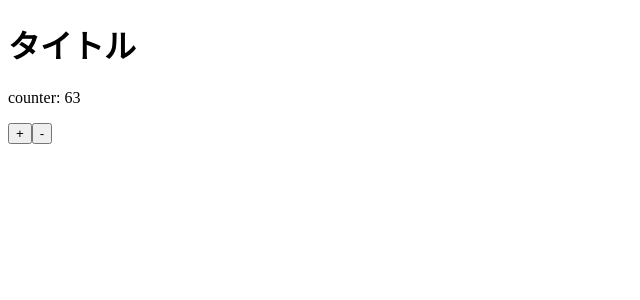
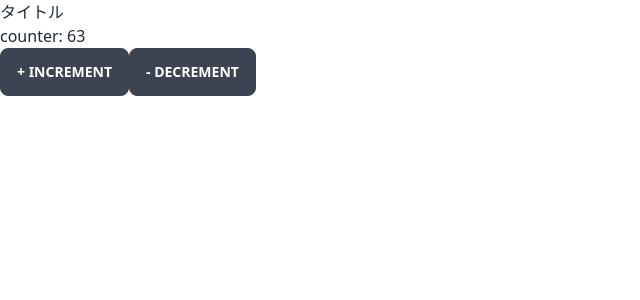
Before and after one commit to dychi/nuxt3-test-app, a Nuxt app: page / in a window 1280 px wide. Shown: the top 300 px of the page, without its empty margins (0-640 px from the left). Built offline with nearby package versions, Linux system fonts and the light colour scheme.

Commit message:
add tailwindcss&daisyui

```diff
--- a/nuxt.config.ts
+++ b/nuxt.config.ts
@@ -12,4 +12,11 @@ export default defineNuxtConfig({
       DEBUG: (process.env.ENV as string) === "development",
     },
   },
+  css: ["~/public/styles/tailwind.css"],
+  postcss: {
+    plugins: {
+      tailwindcss: {},
+      autoprefixer: {},
+    },
+  },
 })
--- a/pages/index.vue
+++ b/pages/index.vue
@@ -2,8 +2,8 @@
   <div>
     <h1>タイトル</h1>
     <p>counter: {{ counter }}</p>
-    <button @click="counter++">+</button>
-    <button @click="counter--">-</button>
+    <button class="btn" @click="counter++">+ increment</button>
+    <button class="btn" @click="counter--">- decrement</button>
   </div>
 </template>
 
--- /dev/null
+++ b/public/styles/tailwind.css
@@ -0,0 +1,3 @@
+@tailwind base;
+@tailwind components;
+@tailwind utilities;
--- /dev/null
+++ b/tailwind.config.js
@@ -0,0 +1,11 @@
+/** @type {import('tailwindcss').Config} */
+module.exports = {
+  content: [
+    "./components/**/*.{vue,js,jsx,ts,tsx}",
+    "./pages/**/*.{vue,js,jsx,ts,tsx}",
+  ],
+  theme: {
+    extend: {},
+  },
+  plugins: [require("daisyui")],
+}
```
Also changed, not shown: package.json (+7 -1 lines), 1 other file (tests, documents, lock files or other folders).
